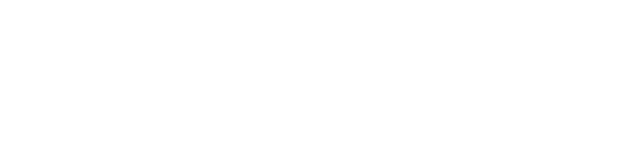
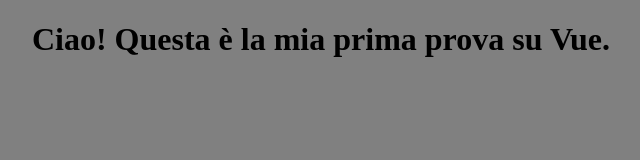
Before and after one commit to AndreaLivornese/vue-hello, a plain HTML site: page index.html in a window 1280 px wide. Shown: the whole page, without its empty margins (319-959 px from the left). Drawn offline with nearby package versions, Linux system fonts and the light colour scheme.

Commit message:
stampa in pagina del titolo tramite vue

```diff
--- a/index.html
+++ b/index.html
@@ -4,12 +4,29 @@
     <meta charset="UTF-8">
     <meta name="viewport" content="width=device-width, initial-scale=1.0">
     <title>vue-hello</title>
+
+    <style>
+
+        body{
+            background-color: gray;
+        }
+
+        h1{
+            text-align: center;
+        }
+
+    </style>
 </head>
 <body>
     <script src="https://unpkg.com/vue@3/dist/vue.global.js"></script>
 
 
     <div id="app">
+
+
+        <h1>
+            {{title}}
+        </h1>
 
     </div>
 
@@ -21,7 +38,7 @@
         createApp({
             data() {
                 return {
-                    message: 'Hello Vue!'
+                    title: 'Ciao! Questa è la mia prima prova su Vue.'
                 }
             }
         }).mount('#app')
```
